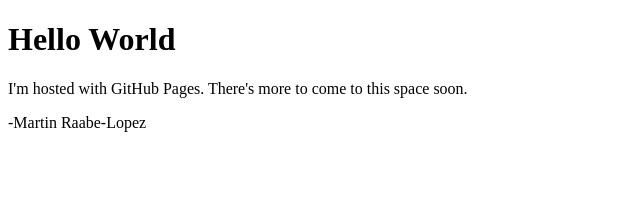
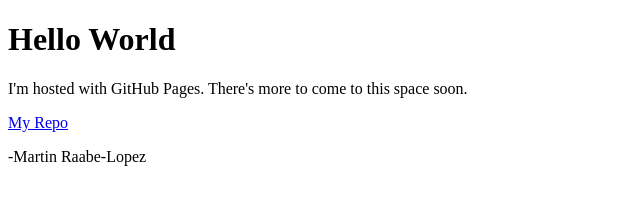
Before and after one commit to MartinR-L/MRL.github.io, a plain HTML site: page index.html in a window 1280 px wide. Shown: the whole page, without its empty margins (0-640 px from the left). Drawn offline with Linux system fonts and the light colour scheme.

Commit message:
Update index.html

```diff
--- a/index.html
+++ b/index.html
@@ -3,6 +3,7 @@
 <body>
 <h1>Hello World</h1>
 <p>I'm hosted with GitHub Pages. There's more to come to this space soon.</p>
+<p><a href="https://github.com/MartinR-L">My Repo</a></p>
 <p>-Martin Raabe-Lopez</p>
 </body>
 </html>
```
